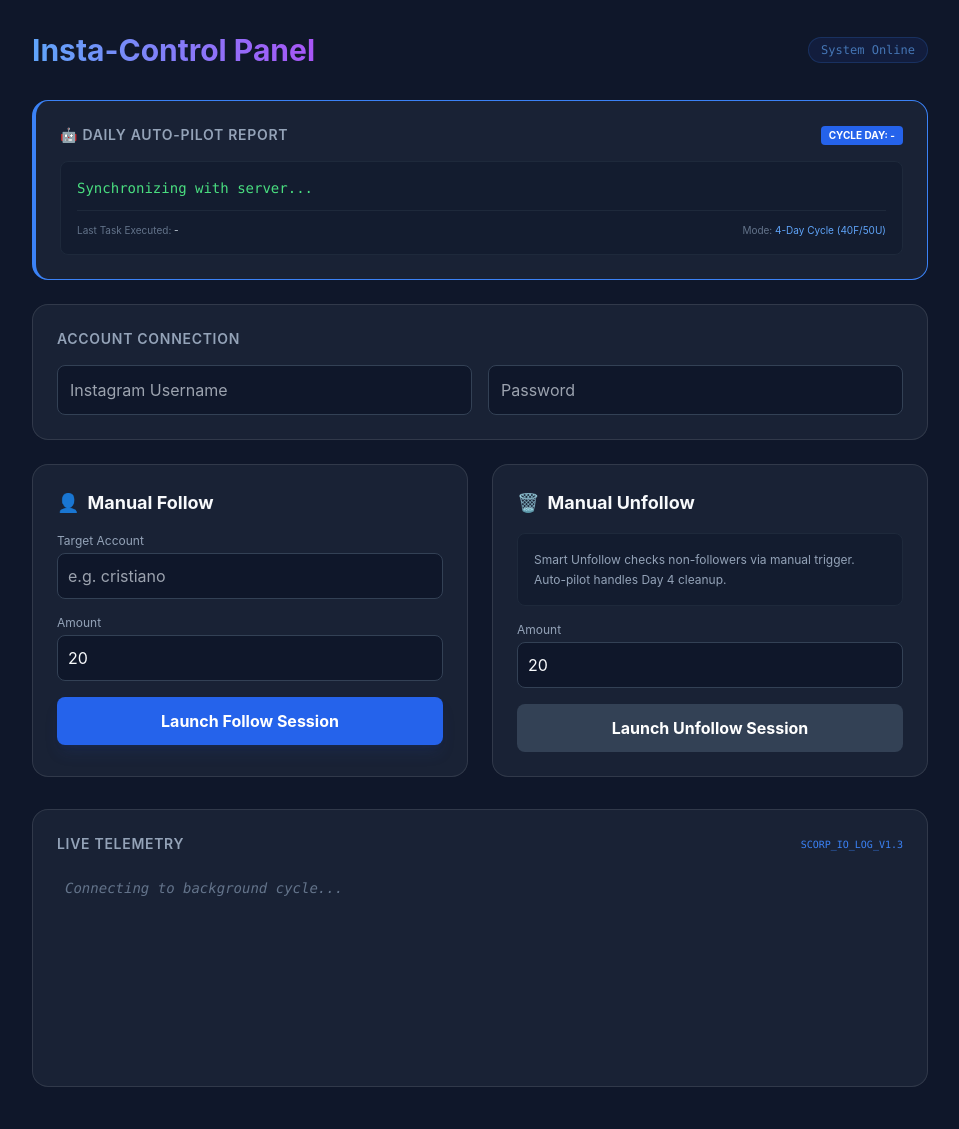
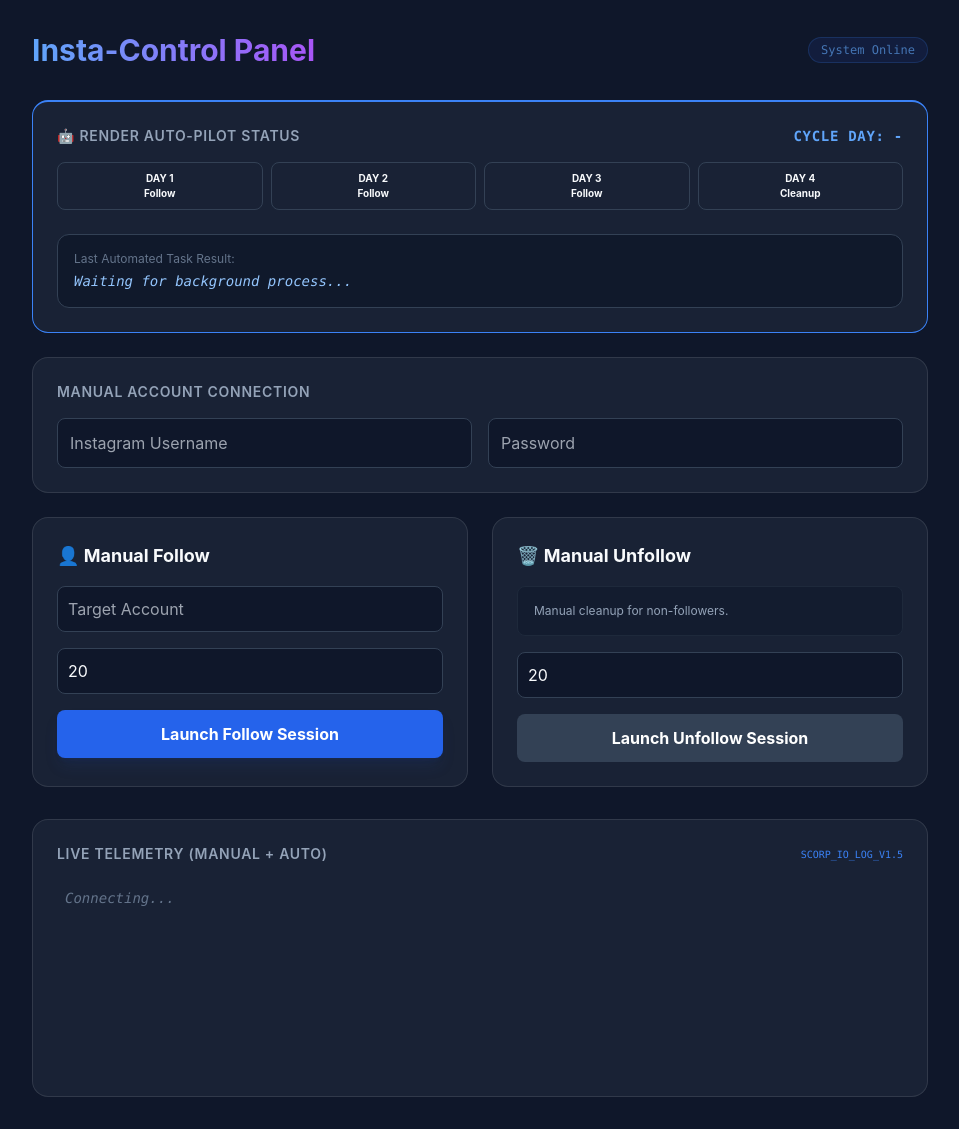
Before and after one commit to Motari2004/Instautomator, a Flask app: page / in a window 1280 px wide. Shown: the whole page, without its empty margins (160-1119 px from the left). Before the commit the page ends 1087 px from the top, so only its background shows below. Run offline with Flask 3, Linux system fonts and the light colour scheme; some libraries are stand-ins or nearby versions.

Commit message:
Describe what you changed here

```diff
--- a/server.py
+++ b/server.py
@@ -10,51 +10,38 @@ from instagrapi.exceptions import ChallengeRequired, TwoFactorRequired, LoginReq
 
 app = Flask(__name__)
 
-# --- CONFIGURATION ---
+# Detect environment
 IS_PROD = "RENDER" in os.environ
 RENDER_URL = "https://instautomator.onrender.com"
-# Persistence file ensures the bot remembers its day/report even after Render restarts
 STATE_FILE = "/tmp/bot_state.json" if IS_PROD else "bot_state.json"
 
-# Independent clients for background tasks
+# Clients
 cl_follow = Client()
 cl_unfollow = Client()
+cl_auto = Client() # Dedicated client for background auto-pilot
 
-bot_status = "System Ready. Auto-Pilot Standby..."
+bot_status = "System Ready. Waiting for action..."
 
-# --- PERSISTENCE LOGIC ---
+# --- PERSISTENCE HELPERS ---
 
 def get_state():
-    """Reads the current day and last report from the state file."""
     if os.path.exists(STATE_FILE):
         try:
             with open(STATE_FILE, 'r') as f:
                 return json.load(f)
-        except:
-            pass
-    return {
-        "day": 1,
-        "last_run_date": None,
-        "last_result": "Waiting for first automated run..."
-    }
+        except: pass
+    return {"day": 1, "last_run_date": None, "last_result": "Auto-Pilot Standby..."}
 
 def save_state(day, date_str, result_msg):
-    """Saves the cycle progress and the report message."""
     with open(STATE_FILE, 'w') as f:
-        json.dump({
-            "day": day,
-            "last_run_date": date_str,
-            "last_result": result_msg
-        }, f)
+        json.dump({"day": day, "last_run_date": date_str, "last_result": result_msg}, f)
 
-# --- AUTO-PILOT ENGINE ---
-
-
+# --- AUTO-PILOT LOGIC (RENDER ONLY) ---
 
 def auto_pilot_loop():
+    """Background task that runs the 4-day cycle using environment variables"""
     global bot_status
-
-    # Credentials from Render Env Vars
+    # These must be set in Render Env Vars
     user = os.environ.get("IG_USERNAME")
     pw = os.environ.get("IG_PASSWORD")
     target_string = os.environ.get("IG_TARGET_LIST", "")
@@ -64,86 +51,66 @@ def auto_pilot_loop():
         state = get_state()
         today = time.strftime("%Y-%m-%d")
 
-        # Only run if we haven't completed a task today
-        if state["last_run_date"] != today:
+        if state["last_run_date"] != today and user and pw:
             current_day = state["day"]
 
-            if current_day <= 3:
-                # DAYS 1, 2, 3: FOLLOW 40
-                target = random.choice(target_list) if target_list else "instagram"
-                bot_status = f"🤖 Day {current_day}: Target selected -> @{target}"
+            try:
+                # Setup Session
+                session_data = os.environ.get("IG_FOLLOW_SESSION")
+                cl_auto.set_user_agent("Instagram 269.0.0.18.75 Android (26/8.0.0; 480dpi; 1080x1920; OnePlus; OnePlus3T; oneplus3; qcom; en_US; 445305141)")
+                if session_data: cl_auto.set_settings(json.loads(session_data))
+                cl_auto.login(user, pw)
 
-                try:
-                    # Load session from IG_FOLLOW_SESSION
-                    session_data = os.environ.get("IG_FOLLOW_SESSION")
-                    cl_follow.set_user_agent("Instagram 269.0.0.18.75 Android (26/8.0.0; 480dpi; 1080x1920; OnePlus; OnePlus3T; oneplus3; qcom; en_US; 445305141)")
-                    if session_data:
-                        cl_follow.set_settings(json.loads(session_data))
-                    cl_follow.login(user, pw)
+                if current_day <= 3:
+                    # FOLLOW CYCLE
+                    target = random.choice(target_list) if target_list else "cristiano"
+                    users = cl_auto.user_followers_v1(cl_auto.user_id_from_username(target), amount=40)
+                    for idx, u in enumerate(users):
+                        cl_auto.user_follow(u.pk)
+                        bot_status = f"🤖 Auto: Day {current_day} | Followed {idx+1}/40"
+                        time.sleep(random.uniform(60, 120))
+                    msg = f"✅ Auto: Day {current_day} Success (@{target})"
+                    save_state(current_day + 1, today, msg)
+                else:
+                    # UNFOLLOW CYCLE
+                    follower_ids = {u.pk for u in cl_auto.user_followers_v1(cl_auto.user_id, amount=0)}
+                    following = cl_auto.user_following_v1(cl_auto.user_id, amount=0)
+                    non_followers = [u for u in following if u.pk not in follower_ids][:50]
+                    for idx, u in enumerate(non_followers):
+                        cl_auto.user_unfollow(u.pk)
+                        bot_status = f"🤖 Auto: Day 4 | Unfollowed {idx+1}/{len(non_followers)}"
+                        time.sleep(random.uniform(60, 120))
+                    msg = "✅ Auto: Day 4 Cleanup Success"
+                    save_state(1, today, msg)
 
-                    target_id = cl_follow.user_id_from_username(target)
-                    users = cl_follow.user_followers_v1(target_id, amount=40)
+                bot_status = msg
+            except Exception as e:
+                save_state(current_day, today, f"❌ Auto-Error: {str(e)[:30]}")
 
-                    count = 0
-                    for u in users:
-                        cl_follow.user_follow(u.pk)
-                        count += 1
-                        bot_status = f"🤖 Day {current_day}: Following {count}/40 from @{target}"
-                        time.sleep(random.uniform(60, 120))
+        time.sleep(3600) # Check every hour
 
-                    # Log success to persistence
-                    report = f"✅ Success: Day {current_day} followed {count} users from @{target}."
-                    save_state(current_day + 1, today, report)
-                    bot_status = report
-
-                except Exception as e:
-                    error_report = f"❌ Error on Day {current_day}: {str(e)[:40]}"
-                    save_state(current_day, today, error_report)
-                    bot_status = error_report
-
-            else:
-                # DAY 4: UNFOLLOW 50 NON-FOLLOWERS
-                bot_status = "🤖 Day 4: Starting Smart Unfollow..."
-                try:
-                    session_data = os.environ.get("IG_UNFOLLOW_SESSION")
-                    cl_unfollow.set_user_agent("Instagram 269.0.0.18.75 Android (26/8.0.0; 480dpi; 1080x1920; OnePlus; OnePlus3T; oneplus3; qcom; en_US; 445305141)")
-                    if session_data:
-                        cl_unfollow.set_settings(json.loads(session_data))
-                    cl_unfollow.login(user, pw)
-
-                    my_id = cl_unfollow.user_id
-                    follower_ids = {u.pk for u in cl_unfollow.user_followers_v1(my_id, amount=0)}
-                    following = cl_unfollow.user_following_v1(my_id, amount=0)
-                    non_followers = [u for u in following if u.pk not in follower_ids][:50]
-
-                    count = 0
-                    for u in non_followers:
-                        cl_unfollow.user_unfollow(u.pk)
-                        count += 1
-                        bot_status = f"🤖 Day 4: Unfollowed {count}/50"
-                        time.sleep(random.uniform(60, 120))
-
-                    report = f"✅ Success: Day 4 cleaned {count} non-followers."
-                    save_state(1, today, report) # Reset to Day 1
-                    bot_status = report
-                except Exception as e:
-                    error_report = f"❌ Error on Day 4: {str(e)[:40]}"
-                    save_state(4, today, error_report)
-                    bot_status = error_report
-
-        # Check for new day every hour
-        time.sleep(3600)
+# --- ORIGINAL MANUAL LOGIC ---
 
 def keep_alive():
-    """Internal ping to prevent Render sleep."""
     while True:
         try:
             requests.get(f"{RENDER_URL}/status", timeout=10)
-        except:
-            pass
+        except: pass
         time.sleep(780)
 
-# --- ROUTES ---
+def start_session(client, username, password, task_type, verification_code=None):
+    env_key = f"IG_{task_type.upper()}_SESSION"
+    env_data = os.environ.get(env_key)
+    client.set_user_agent("Instagram 269.0.0.18.75 Android (26/8.0.0; 480dpi; 1080x1920; OnePlus; OnePlus3T; oneplus3; qcom; en_US; 445305141)")
+    try:
+        if env_data: client.set_settings(json.loads(env_data))
+        else:
+            file_path = f"session_{task_type}.json"
+            if os.path.exists(file_path): client.load_settings(file_path)
+        client.login(username, password, verification_code=verification_code) if verification_code else client.login(username, password)
+        return True
+    except (TwoFactorRequired, ChallengeRequired) as e: return str(e)
+    except Exception: return False
 
 @app.route('/')
 def index():
@@ -154,32 +121,62 @@ def get_status():
     state = get_state()
     return jsonify({
         "status": bot_status,
-        "cycle_day": state["day"],
-        "last_report": state["last_result"],
-        "last_run": state["last_run_date"]
+        "auto_report": state["last_result"],
+        "auto_day": state["day"]
     })
 
-# Manual routes remain available for on-demand use
 @app.route('/run-follow', methods=['POST'])
 def run_follow():
-    user = request.form.get('username')
-    pw = request.form.get('password')
-    target = request.form.get('target')
-    amount = int(request.form.get('amount'))
+    user, pw, target = request.form.get('username'), request.form.get('password'), request.form.get('target')
+    try: amount = int(request.form.get('amount'))
+    except: amount = 20
+    two_fa = request.form.get('2fa_code')
 
     def task():
         global bot_status
-        bot_status = f"🔄 Manual Follow starting for @{target}..."
-        # (Manual follow logic using cl_follow)
+        bot_status = f"🔄 Manual: Authenticating @{user}..."
+        if start_session(cl_follow, user, pw, "follow", two_fa) == True:
+            try:
+                followers = cl_follow.user_followers_v1(cl_follow.user_id_from_username(target), amount=amount)
+                for idx, info in enumerate(followers):
+                    bot_status = f"👤 Manual: Following @{info.username} ({idx+1}/{amount})"
+                    cl_follow.user_follow(info.pk)
+                    if idx+1 < amount: time.sleep(random.uniform(60, 120))
+                bot_status = f"🏁 Manual Done! Followed {amount}."
+            except Exception as e: bot_status = f"❌ Error: {str(e)[:50]}"
+        else: bot_status = "❌ Login Failed"
+
+    threading.Thread(target=task).start()
+    return jsonify({"status": "started"})
+
+@app.route('/run-unfollow', methods=['POST'])
+def run_unfollow():
+    user, pw = request.form.get('username'), request.form.get('password')
+    try: amount = int(request.form.get('amount'))
+    except: amount = 20
+    two_fa = request.form.get('2fa_code')
+
+    def task():
+        global bot_status
+        bot_status = "🔄 Manual: Starting Unfollow..."
+        if start_session(cl_unfollow, user, pw, "unfollow", two_fa) == True:
+            try:
+                follower_ids = {u.pk for u in cl_unfollow.user_followers_v1(cl_unfollow.user_id, amount=0)}
+                following = cl_unfollow.user_following_v1(cl_unfollow.user_id, amount=0)
+                non_followers = [u for u in following if u.pk not in follower_ids][:amount]
+                for idx, u in enumerate(non_followers):
+                    bot_status = f"🗑️ Manual: Unfollowing @{u.username} ({idx+1}/{len(non_followers)})"
+                    cl_unfollow.user_unfollow(u.pk)
+                    if idx+1 < len(non_followers): time.sleep(random.uniform(60, 120))
+                bot_status = f"🏁 Manual Done! Removed {len(non_followers)}."
+            except Exception as e: bot_status = f"❌ Error: {str(e)[:50]}"
 
     threading.Thread(target=task).start()
     return jsonify({"status": "started"})
 
 if __name__ == '__main__':
     if IS_PROD:
-        # Keep server awake
         threading.Thread(target=keep_alive, daemon=True).start()
-        # Run the automated cycle
         threading.Thread(target=auto_pilot_loop, daemon=True).start()
 
     port = int(os.environ.get("PORT", 10000))
--- a/templates/index.html
+++ b/templates/index.html
@@ -10,7 +10,7 @@
         .glass { background: rgba(30, 41, 59, 0.7); backdrop-filter: blur(10px); border: 1px solid rgba(255,255,255,0.1); }
         .log-container::-webkit-scrollbar { width: 4px; }
         .log-container::-webkit-scrollbar-thumb { background: #3b82f6; border-radius: 10px; }
-        .status-dot { height: 8px; width: 8px; border-radius: 50%; display: inline-block; margin-right: 6px; }
+        .day-active { border-color: #3b82f6; background: rgba(59, 130, 246, 0.2); color: #60a5fa; }
     </style>
 </head>
 <body class="p-4 md:p-8">
@@ -25,24 +25,29 @@
             </div>
         </div>
 
-        <div class="glass p-6 rounded-2xl mb-6 border-l-4 border-blue-500">
-            <div class="flex items-center justify-between mb-4">
-                <h2 class="text-sm font-semibold uppercase tracking-wider text-slate-400">🤖 Daily Auto-Pilot Report</h2>
-                <span id="cycle-day-badge" class="bg-blue-600 text-[10px] px-2 py-0.5 rounded text-white font-bold">CYCLE DAY: -</span>
+        <div class="glass p-6 rounded-2xl mb-6 border-t-2 border-blue-500">
+            <h2 class="text-sm font-semibold uppercase tracking-wider text-slate-400 mb-4 flex justify-between">
+                <span>🤖 Render Auto-Pilot Status</span>
+                <span id="cycle-day-label" class="text-blue-400 font-mono">Cycle Day: -</span>
+            </h2>
+
+            <div class="grid grid-cols-4 gap-2 mb-6 text-center text-[10px] font-bold">
+                <div id="d1" class="p-2 border border-slate-700 rounded-lg">DAY 1<br>Follow</div>
+                <div id="d2" class="p-2 border border-slate-700 rounded-lg">DAY 2<br>Follow</div>
+                <div id="d3" class="p-2 border border-slate-700 rounded-lg">DAY 3<br>Follow</div>
+                <div id="d4" class="p-2 border border-slate-700 rounded-lg">DAY 4<br>Cleanup</div>
             </div>
-            <div id="report-container" class="bg-slate-900/50 p-4 rounded-lg border border-slate-800">
-                <div id="daily-report" class="text-green-400 font-mono text-sm">
-                    Synchronizing with server...
-                </div>
-                <div class="flex justify-between items-center mt-3 pt-3 border-t border-slate-800">
-                    <span class="text-[10px] text-slate-500">Last Task Executed: <span id="last-run-date" class="text-slate-300">-</span></span>
-                    <span class="text-[10px] text-slate-500">Mode: <span class="text-blue-400">4-Day Cycle (40F/50U)</span></span>
+
+            <div class="bg-slate-900/80 p-4 rounded-xl border border-slate-700">
+                <p class="text-xs text-slate-500 mb-1">Last Automated Task Result:</p>
+                <div id="auto-report" class="text-sm font-mono text-blue-300 italic">
+                    Waiting for background process...
                 </div>
             </div>
         </div>
 
         <div class="glass p-6 rounded-2xl mb-6">
-            <h2 class="text-sm font-semibold uppercase tracking-wider text-slate-400 mb-4">Account Connection</h2>
+            <h2 class="text-sm font-semibold uppercase tracking-wider text-slate-400 mb-4">Manual Account Connection</h2>
             <div class="grid grid-cols-1 md:grid-cols-2 gap-4">
                 <input type="text" id="username" placeholder="Instagram Username" class="bg-slate-900 border border-slate-700 rounded-lg p-3 focus:outline-none focus:border-blue-500 transition-all">
                 <input type="password" id="password" placeholder="Password" class="bg-slate-900 border border-slate-700 rounded-lg p-3 focus:outline-none focus:border-blue-500 transition-all">
@@ -51,39 +56,24 @@
 
         <div class="grid grid-cols-1 md:grid-cols-2 gap-6">
             <div class="glass p-6 rounded-2xl">
-                <h2 class="text-lg font-bold mb-4 flex items-center">
-                    <span class="mr-2">👤</span> Manual Follow
-                </h2>
+                <h2 class="text-lg font-bold mb-4">👤 Manual Follow</h2>
                 <div class="space-y-4">
-                    <div>
-                        <label class="block text-xs text-slate-400 mb-1">Target Account</label>
-                        <input type="text" id="target" placeholder="e.g. cristiano" class="w-full bg-slate-900 border border-slate-700 rounded-lg p-2.5">
-                    </div>
-                    <div>
-                        <label class="block text-xs text-slate-400 mb-1">Amount</label>
-                        <input type="number" id="follow_amount" value="20" class="w-full bg-slate-900 border border-slate-700 rounded-lg p-2.5">
-                    </div>
-                    <button onclick="startTask('follow')" class="w-full bg-blue-600 hover:bg-blue-500 text-white font-bold py-3 rounded-lg transition-colors shadow-lg shadow-blue-900/20">
+                    <input type="text" id="target" placeholder="Target Account" class="w-full bg-slate-900 border border-slate-700 rounded-lg p-2.5">
+                    <input type="number" id="follow_amount" value="20" class="w-full bg-slate-900 border border-slate-700 rounded-lg p-2.5">
+                    <button onclick="startTask('follow')" class="w-full bg-blue-600 hover:bg-blue-500 text-white font-bold py-3 rounded-lg shadow-lg shadow-blue-900/20">
                         Launch Follow Session
                     </button>
                 </div>
             </div>
 
             <div class="glass p-6 rounded-2xl">
-                <h2 class="text-lg font-bold mb-4 flex items-center">
-                    <span class="mr-2">🗑️</span> Manual Unfollow
-                </h2>
+                <h2 class="text-lg font-bold mb-4">🗑️ Manual Unfollow</h2>
                 <div class="space-y-4">
                     <div class="p-4 bg-slate-900/50 rounded-lg border border-slate-800">
-                        <p class="text-xs text-slate-400 leading-relaxed">
-                            Smart Unfollow checks non-followers via manual trigger. Auto-pilot handles Day 4 cleanup.
-                        </p>
+                        <p class="text-xs text-slate-400">Manual cleanup for non-followers.</p>
                     </div>
-                    <div>
-                        <label class="block text-xs text-slate-400 mb-1">Amount</label>
-                        <input type="number" id="unfollow_amount" value="20" class="w-full bg-slate-900 border border-slate-700 rounded-lg p-2.5">
-                    </div>
-                    <button onclick="startTask('unfollow')" class="w-full bg-slate-700 hover:bg-slate-600 text-white font-bold py-3 rounded-lg transition-colors">
+                    <input type="number" id="unfollow_amount" value="20" class="w-full bg-slate-900 border border-slate-700 rounded-lg p-2.5">
+                    <button onclick="startTask('unfollow')" class="w-full bg-slate-700 hover:bg-slate-600 text-white font-bold py-3 rounded-lg">
                         Launch Unfollow Session
                     </button>
                 </div>
@@ -92,11 +82,11 @@
 
         <div class="mt-8 glass p-6 rounded-2xl">
             <div class="flex items-center justify-between mb-4">
-                <h2 class="text-sm font-semibold uppercase tracking-wider text-slate-400">Live Telemetry</h2>
-                <span class="text-[10px] text-blue-500 font-mono">SCORP_IO_LOG_V1.3</span>
+                <h2 class="text-sm font-semibold uppercase tracking-wider text-slate-400">Live Telemetry (Manual + Auto)</h2>
+                <span class="text-[10px] text-blue-500 font-mono">SCORP_IO_LOG_V1.5</span>
             </div>
             <div id="log" class="log-container h-48 overflow-y-auto font-mono text-sm space-y-2 p-2">
-                <div class="text-slate-500 italic">Connecting to background cycle...</div>
+                <div class="text-slate-500 italic">Connecting...</div>
             </div>
         </div>
     </div>
@@ -107,65 +97,48 @@
         function startTask(taskType) {
             const user = document.getElementById('username').value;
             const pass = document.getElementById('password').value;
-
-            if (!user || !pass) {
-                alert("Please enter credentials first.");
-                return;
-            }
+            if (!user || !pass) { alert("Please enter credentials first."); return; }
 
             const formData = new FormData();
             formData.append('username', user);
             formData.append('password', pass);
-
-            let endpoint = '';
-            if (taskType === 'follow') {
-                formData.append('target', document.getElementById('target').value);
-                formData.append('amount', document.getElementById('follow_amount').value);
-                endpoint = '/run-follow';
-            } else {
-                formData.append('amount', document.getElementById('unfollow_amount').value);
-                endpoint = '/run-unfollow';
-            }
+            formData.append('amount', document.getElementById(taskType + '_amount').value);
+            if (taskType === 'follow') formData.append('target', document.getElementById('target').value);
 
             const log = document.getElementById('log');
-            log.innerHTML += `<div class="text-yellow-500 font-bold italic">⚡ MANUAL OVERRIDE: Starting ${taskType}...</div>`;
+            log.innerHTML += `<div class="text-yellow-500 font-bold">🚀 Starting manual ${taskType}...</div>`;
 
-            fetch(endpoint, { method: 'POST', body: formData })
-                .then(response => response.json())
-                .catch(err => console.error("Error:", err));
+            fetch('/run-' + taskType, { method: 'POST', body: formData });
         }
 
-        // Automatic Status & Report Polling
+        // Automatic Status Polling
         setInterval(() => {
             fetch('/status').then(r => r.json()).then(d => {
                 const log = document.getElementById('log');
-                const reportDiv = document.getElementById('daily-report');
 
-                // 1. Update the Daily Report Persistence Card
-                reportDiv.innerText = d.last_report;
-                document.getElementById('cycle-day-badge').innerText = `CYCLE DAY: ${d.cycle_day}`;
-                document.getElementById('last-run-date').innerText = d.last_run || "Never";
+                // Update Auto-Pilot UI
+                document.getElementById('auto-report').innerText = d.auto_report;
+                document.getElementById('cycle-day-label').innerText = "Cycle Day: " + d.auto_day;
 
-                // Error highlighting in report
-                if (d.last_report.includes('❌')) {
-                    reportDiv.className = "text-red-400 font-mono text-sm";
-                } else if (d.last_report.includes('✅')) {
-                    reportDiv.className = "text-green-400 font-mono text-sm";
-                }
+                // Highlight the current active day in the grid
+                [1, 2, 3, 4].forEach(day => {
+                    const el = document.getElementById('d' + day);
+                    if (d.auto_day === day) el.classList.add('day-active');
+                    else el.classList.remove('day-active');
+                });
 
-                // 2. Update Live Telemetry
+                // Update Telemetry Log
                 if (d.status !== lastStatus) {
                     const time = new Date().toLocaleTimeString([], { hour: '2-digit', minute: '2-digit', second: '2-digit' });
-
                     let color = "text-slate-300";
                     if (d.status.includes('❌')) color = "text-red-400";
                     if (d.status.includes('✅') || d.status.includes('🏁')) color = "text-green-400";
-                    if (d.status.includes('🤖') || d.status.includes('⏳')) color = "text-blue-300";
+                    if (d.status.includes('🤖')) color = "text-blue-400";
 
                     log.innerHTML += `<div class="${color} border-l-2 border-blue-500/20 pl-3">
-                                        <span class="text-[10px] opacity-40 font-mono mr-2">${time}</span>
-                                        ${d.status}
-                                      </div>`;
+                        <span class="text-[10px] opacity-40 font-mono mr-2">${time}</span>
+                        ${d.status}
+                    </div>`;
 
                     lastStatus = d.status;
                     log.scrollTop = log.scrollHeight;
```
